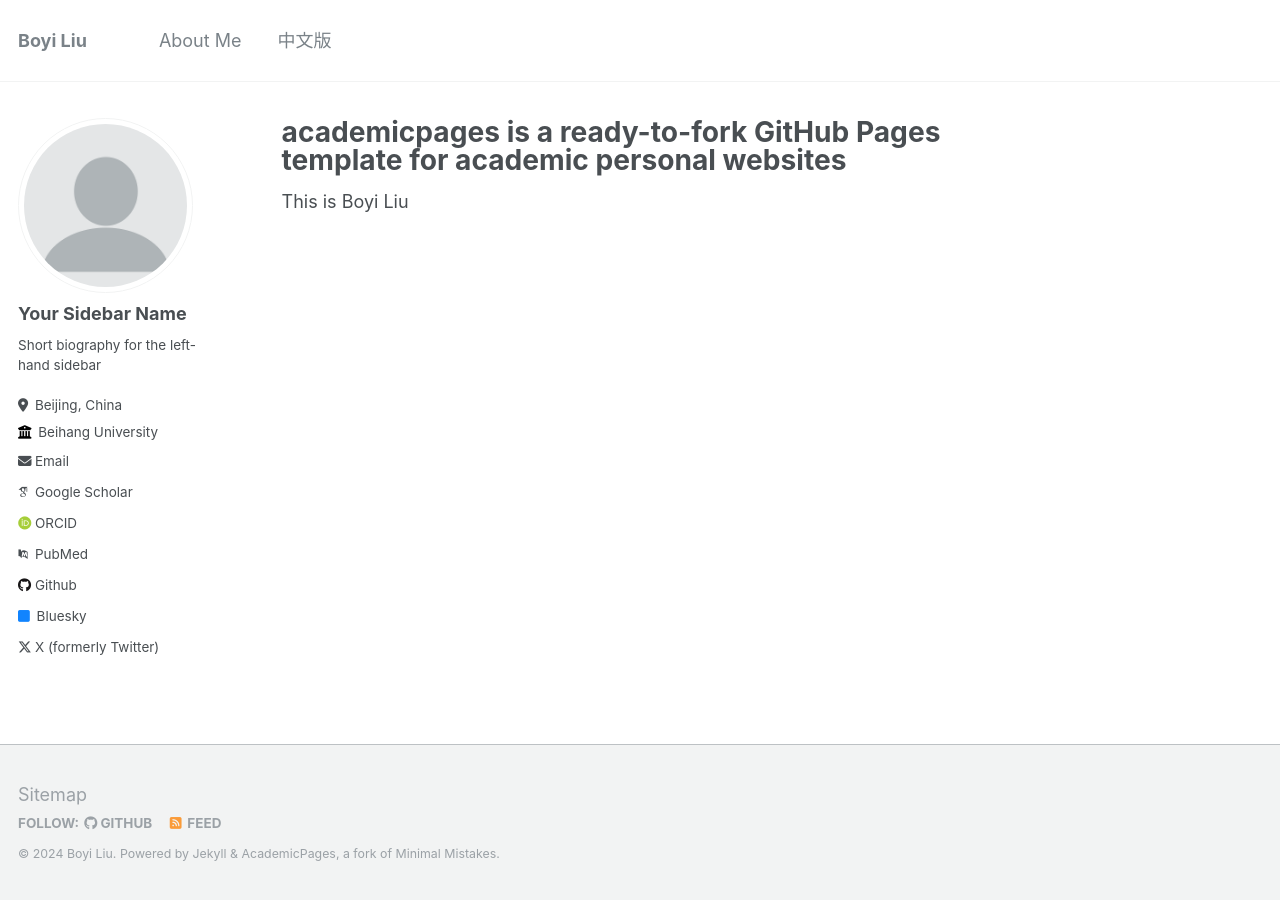
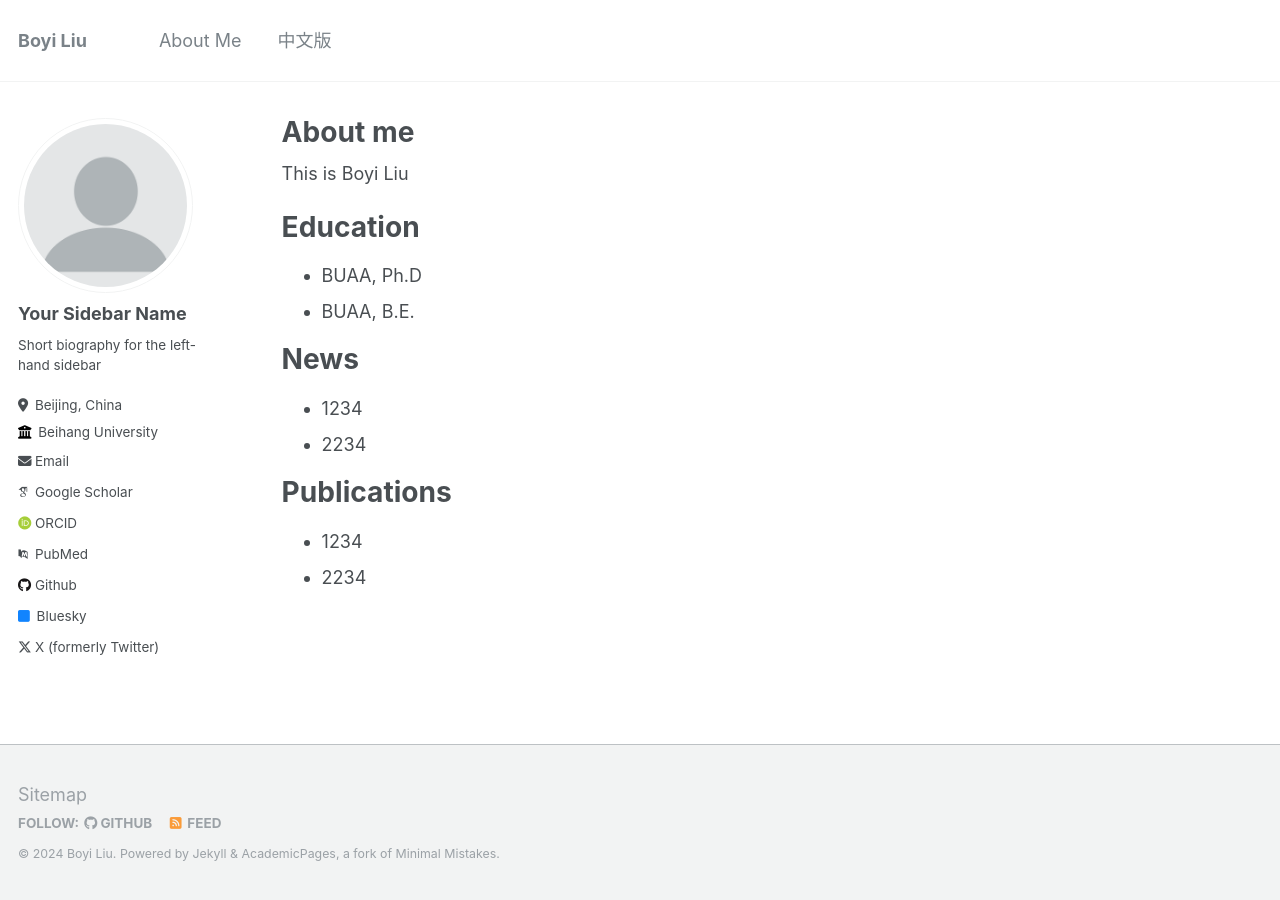
Before and after one commit to boyi-liu/boyi-liu.github.io, a Jekyll site: the page built from _pages/about.md, in a window 1280 px wide. Built offline with Jekyll 4.4.1, drawn with Linux system fonts in a browser that asks for light colours; some web fonts are replaced.

Commit message:
Update about.md

```diff
--- a/_pages/about.md
+++ b/_pages/about.md
@@ -1,6 +1,6 @@
 ---
 permalink: /
-title: "academicpages is a ready-to-fork GitHub Pages template for academic personal websites"
+title: "About me"
 author_profile: true
 redirect_from:
   - /about/
@@ -8,3 +8,15 @@
 ---
 
 This is Boyi Liu
+
+# Education
++ BUAA, Ph.D
++ BUAA, B.E.
+
+# News
++ 1234
++ 2234
+
+# Publications
++ 1234
++ 2234
```
